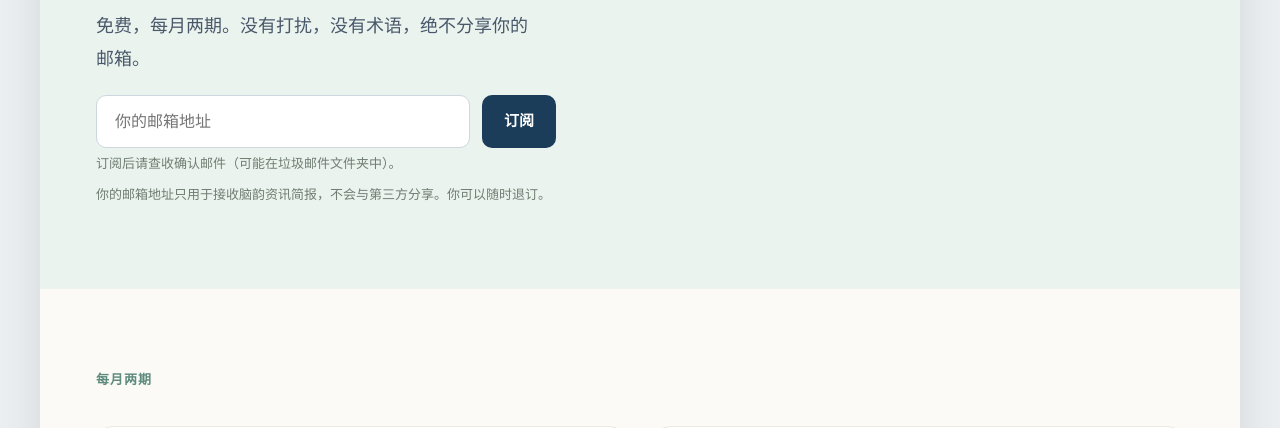
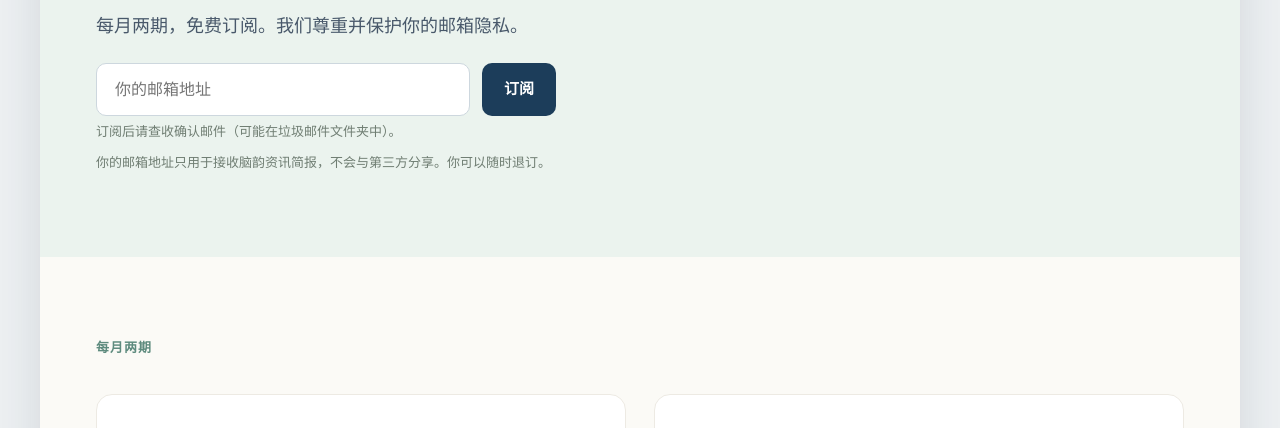
Before and after one commit to lindaiatl/brainbridge, a plain HTML site: page zh/newsletter.html in a window 1280 px wide. Shown: the part 672-1100 px from the top of the page. Drawn offline with nearby package versions, Linux system fonts and the light colour scheme.

Commit message:
Update newsletter subscribe line

```diff
--- a/zh/newsletter.html
+++ b/zh/newsletter.html
@@ -41,7 +41,7 @@
   <div class="section section-tint-green nl-subscribe">
     <div class="newsletter-copy">
       <h2>订阅，每期送到你的邮箱</h2>
-      <p>免费，每月两期。没有打扰，没有术语，绝不分享你的邮箱。</p>
+      <p>每月两期，免费订阅。我们尊重并保护你的邮箱隐私。</p>
       <div id="newsletter-success" class="newsletter-success" role="status"><p>谢谢订阅脑韵简报！我们刚给你发了一封确认邮件，请点击邮件里的按钮完成订阅。</p><p>如果几分钟内没有收到，请看看“垃圾邮件”或“推广”文件夹，并把 newsletter@mindcadence.org 加入联系人，这样以后的简报就不会被拦截了。</p></div>
       <form id="newsletter-form" class="newsletter-form" action="https://assets.mailerlite.com/jsonp/2769984/forms/203977321339684501/subscribe" method="POST" data-error="出了点问题，请稍后再试，或直接给我们写信。">
           <input type="hidden" name="ml-submit" value="1">
```
Also changed, not shown: newsletter.html (+1 -1 lines).
